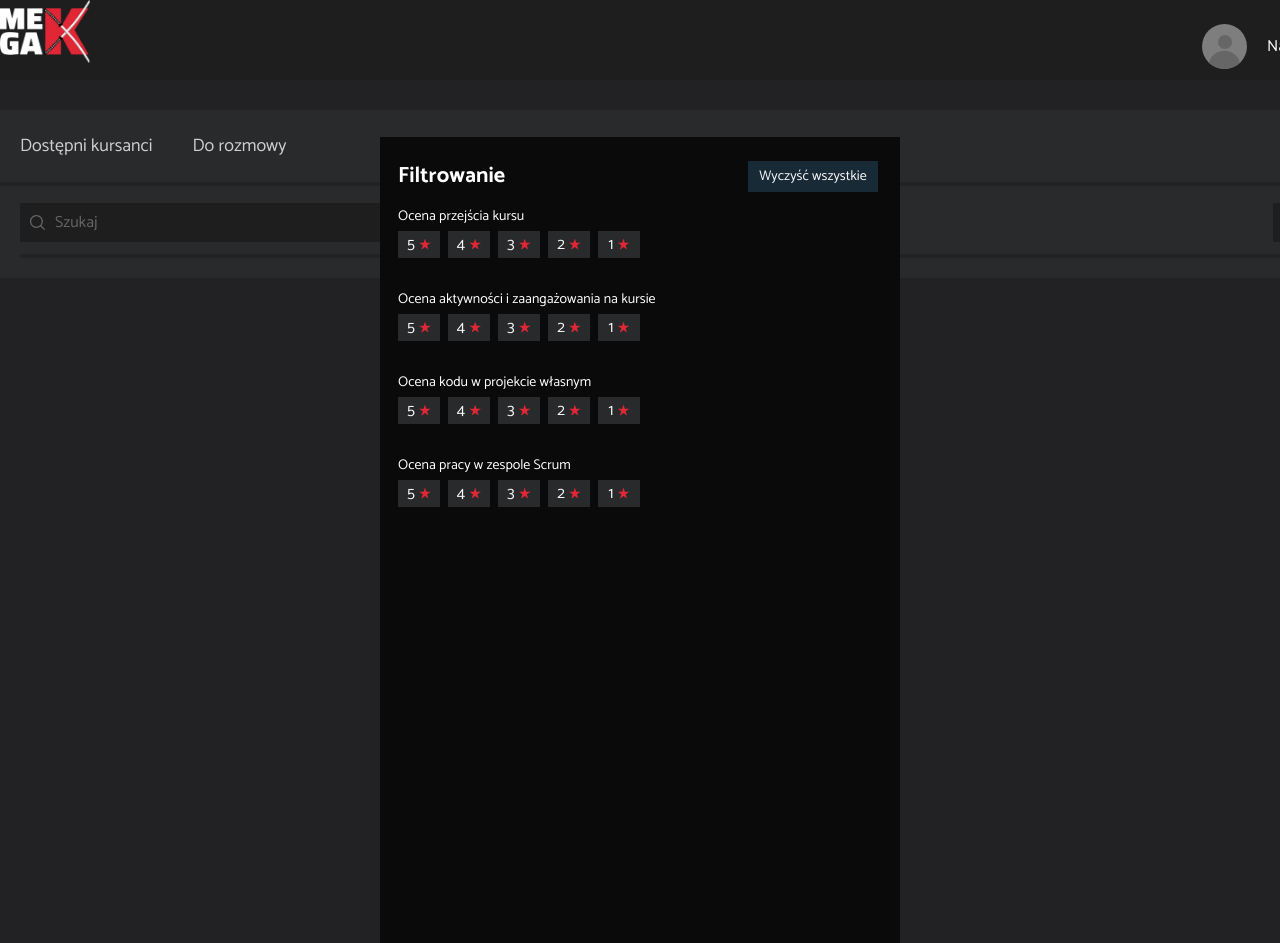
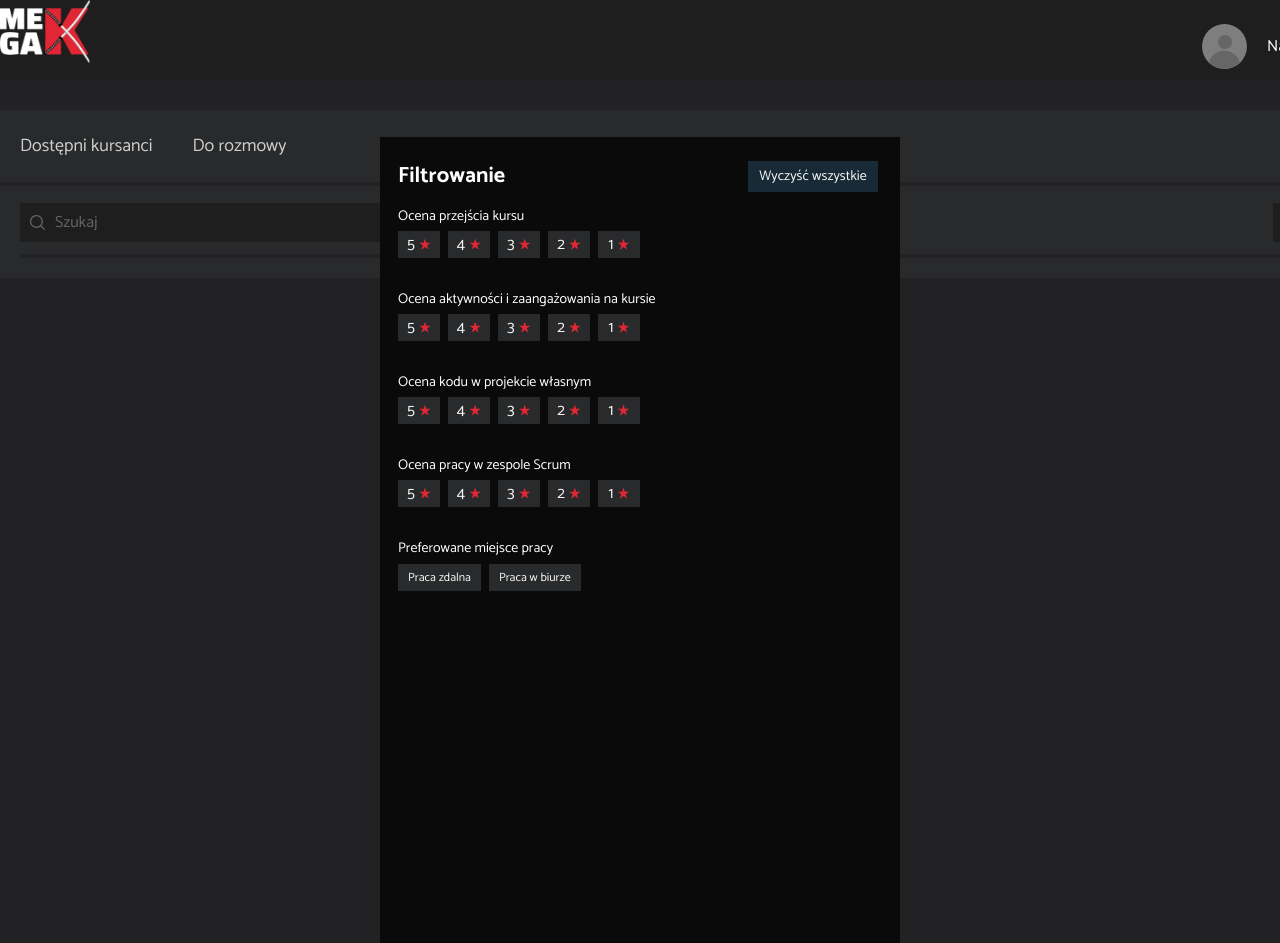
Before and after one commit to obrebskim/megakhh17-fe, a React (Create React App) app: page /students/filter in a window 1280 px wide. Shown: the top 943 px of the page. Built offline with nearby package versions, Linux system fonts and the light colour scheme.

Commit message:
Added PreferenceButton component and updated WorkplacePreference & FilterForm.

```diff
--- /dev/null
+++ b/src/Components/Common/Preference/PreferenceButton.tsx
@@ -0,0 +1,25 @@
+import React from "react";
+import styled from "styled-components";
+
+interface PropsTypes {
+  text: string;
+  onClick?: () => void;
+  color: string;
+}
+
+const Container = styled.button`
+  background-color: ${(props) => props.color};
+  border: none;
+  margin-right: 8px;
+  padding: 4px 10px;
+  color: var(--fontColor);
+  font-size: 12px;
+`;
+
+export default function PreferenceButton({ text, onClick, color }: PropsTypes) {
+  return (
+    <Container color={color} type="button" onClick={onClick}>
+      {text}
+    </Container>
+  );
+}
--- a/src/Components/Common/Preference/WorkplacePreference.tsx
+++ b/src/Components/Common/Preference/WorkplacePreference.tsx
@@ -1,10 +1,15 @@
 import React from "react";
 import styled from "styled-components";
+import PreferenceButton from "./PreferenceButton";
+
+const Container = styled.div`
+  margin-left: 18px;
+`;
 
 const PreferenceTitle = styled.span`
   display: block;
   height: 23px;
-  margin: 0 0 3px 18px;
+  margin: 0 0 3px 0;
   text-align: left;
   font-size: 14px;
 `;
@@ -15,9 +20,10 @@ interface Props {
 
 export default function WorkplacePreference({ text }: Props) {
   return (
-    <>
+    <Container>
       <PreferenceTitle>{text}</PreferenceTitle>
-      <button>Praca zdalna</button>
-    </>
+      <PreferenceButton text="Praca zdalna" color="#292A2B" />
+      <PreferenceButton text="Praca w biurze" color="#292A2B" />
+    </Container>
   );
 }
--- a/src/Components/FilterForm/FilterForm.tsx
+++ b/src/Components/FilterForm/FilterForm.tsx
@@ -1,7 +1,8 @@
 import React from "react";
 import styled from "styled-components";
-import Button from "../Common/Button/Button";
+/* import Button from "../Common/Button/Button"; */
 import EvaluationBlock from "../Common/Evaluation/EvaluationBlock";
+import WorkplacePreference from "../Common/Preference/WorkplacePreference";
 
 const Container = styled.div`
   position: absolute;
@@ -19,7 +20,7 @@ const Container = styled.div`
     font-size: 22px;
     font-weight: bold;
   }
-  & Button {
+  & .clear-all {
     position: absolute;
     top: 24px;
     right: 22px;
@@ -28,6 +29,9 @@ const Container = styled.div`
     padding: 4px 10px;
     font-size: 14px;
     cursor: pointer;
+    background-color: #172a35;
+    color: #f7f7f7;
+    border: none;
   }
 `;
 
@@ -42,13 +46,16 @@ export default function FilterForm() {
     <Container>
       <Header>
         <span className="title">Filtrowanie</span>
-        <Button text="Wyczyść wszystkie" color="#172A35" />
+        <button className="clear-all" type="button">
+          Wyczyść wszystkie
+        </button>
       </Header>
       <Form>
         <EvaluationBlock text="Ocena przejścia kursu" />
         <EvaluationBlock text="Ocena aktywności i zaangażowania na kursie" />
         <EvaluationBlock text="Ocena kodu w projekcie własnym" />
         <EvaluationBlock text="Ocena pracy w zespole Scrum" />
+        <WorkplacePreference text="Preferowane miejsce pracy" />
       </Form>
     </Container>
   );
```
